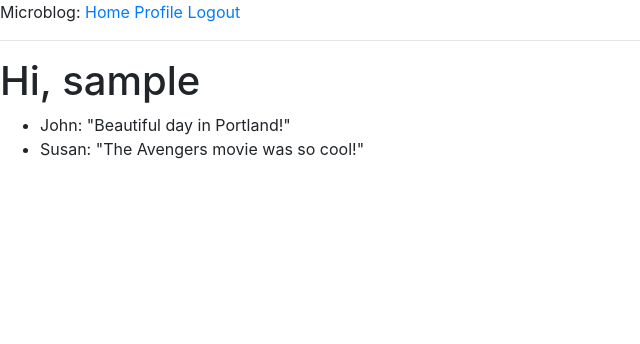
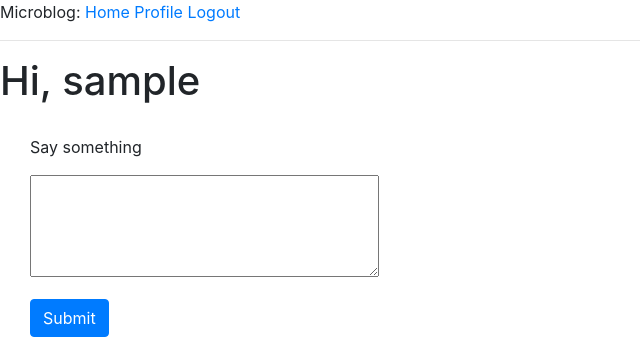
Before and after one commit to mxmgny/flask_blog, a Flask app: page / in a window 1280 px wide. Shown: the top 344 px of the page, without its empty margins (0-640 px from the left). Run offline with Flask 2, Linux system fonts and the light colour scheme; a user stored in the database is signed in; tables that the repository leaves empty hold one stand-in row (values such as "Sample post"); some libraries are stand-ins or nearby versions.

Commit message:
Add Post form and display followed users posts

```diff
--- a/app/forms.py
+++ b/app/forms.py
@@ -42,3 +42,8 @@ class EditProfileForm(FlaskForm):
             user = User.query.filter_by(username=self.username.data).first()
             if user is not None:
                 raise ValidationError('Please use a different username.')
+
+class PostForm(FlaskForm):
+    post = TextAreaField('Say something', validators=[
+        DataRequired(), Length(min=1, max=140)])
+    submit = SubmitField('Submit')
--- a/app/routes.py
+++ b/app/routes.py
@@ -1,27 +1,25 @@
 from flask import render_template, flash, redirect, url_for, request
 from app import app, db
-from app.forms import LoginForm, RegistrationForm, EditProfileForm
+from app.forms import LoginForm, RegistrationForm, EditProfileForm, PostForm
 from flask_login import current_user, login_user, logout_user, login_required
-from app.models import User
+from app.models import User, Post
 from werkzeug.urls import url_parse
 from datetime import datetime
 
 
-@app.route('/')
-@app.route('/index')
+@app.route('/', methods=['POST', 'GET'])
+@app.route('/index', methods=['POST', 'GET'])
 @login_required
 def index():
-    posts = [
-        {
-            'author': {'username': 'John'},
-            'body': 'Beautiful day in Portland!'
-        },
-        {
-            'author': {'username': 'Susan'},
-            'body': 'The Avengers movie was so cool!'
-        }
-    ]
-    return render_template('index.html', title="Home", posts=posts)
+    form = PostForm()
+    if form.validate_on_submit():
+        post = Post(body=form.post.data, author=current_user)
+        db.session.add(post)
+        db.session.commit()
+        flash('Your post is not live!')
+        return redirect(url_for('index'))
+    posts = current_user.followed_posts().all()
+    return render_template('index.html', title="Home page", posts=posts, form=form)
 
 
 @app.route('/login', methods=['GET', 'POST'])
@@ -67,10 +65,7 @@ def register():
 @login_required
 def user(username):
     user = User.query.filter_by(username=username).first_or_404()
-    posts = [
-        {'author': user, 'body': "test post #1"},
-        {'author': user, 'body': "test post #2"},
-    ]
+    posts = posts = user.posts
     return render_template('user.html', user=user, posts=posts)
 
 
--- a/app/templates/index.html
+++ b/app/templates/index.html
@@ -1,9 +1,23 @@
 {% extends "base.html" %}
 {% block content %}
 <h1>Hi, {{ current_user.username }}</h1>
-<ul>
+
+<form action="" method="POST" style="margin:30px">
+    {{ form.hidden_tag() }}
+
+    <div class="form-group">
+        <label for="post">{{ form.post.label }}</label>
+        <p>{{ form.post(cols=32, rows=4, class_='form-corntrol') }}</p>
+        {% for error in form.post.errors %}
+        <span style="color:red;">[{{ error }}]</span>
+        {% endfor %}
+    </div>
+    <p> {{ form.submit(class_='btn btn-primary') }} </p>
+</form>
+
+<div class="container" style="margin-left:30px;">
     {% for post in posts %}
-    <li>{{ post.author.username }}: "{{ post.body }}"</li>
+        {% include '_post.html' %}
     {% endfor %}
-</ul>
+</div>
 {% endblock %}
```
Also changed, not shown: app.db.
